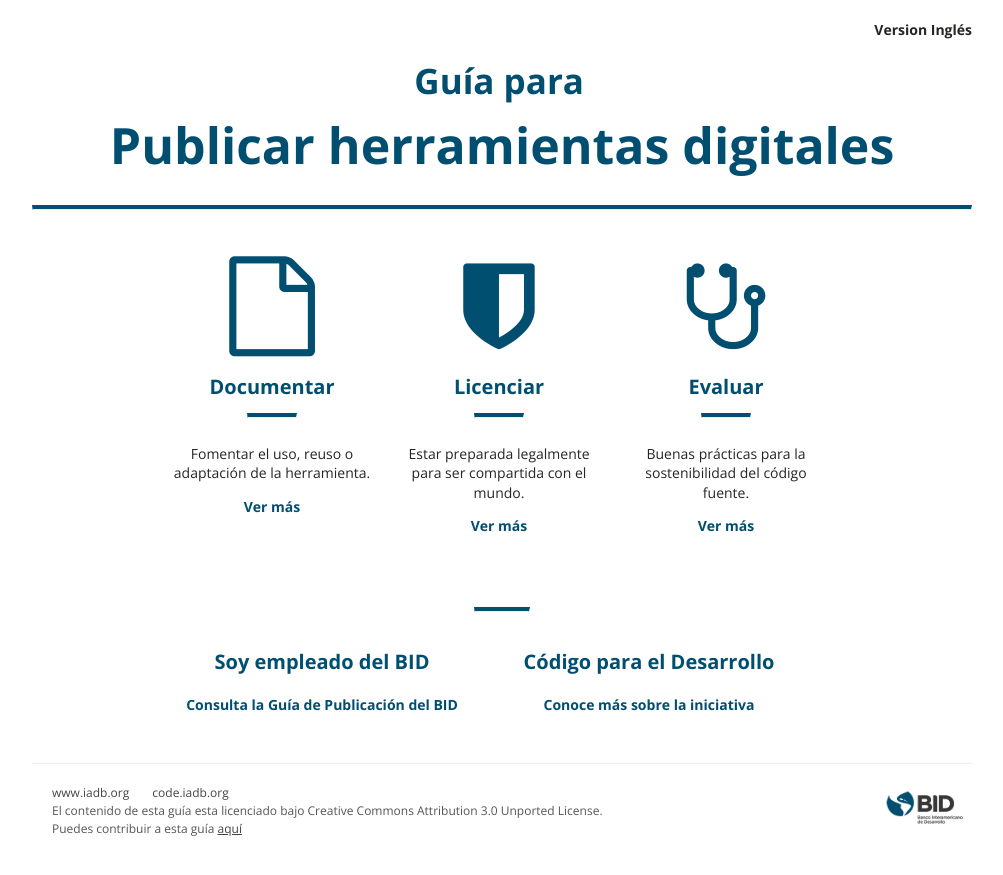
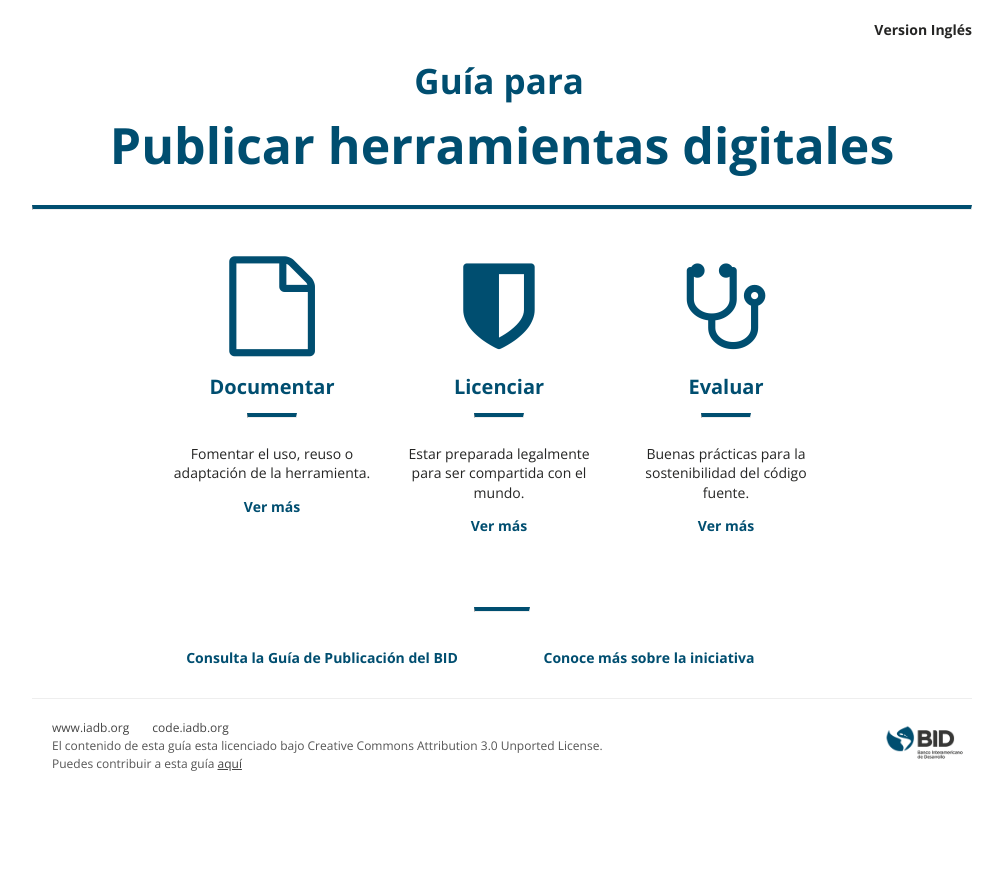
Before and after one commit to EL-BID/guia-de-publicacion, a Jekyll site: the page built from index.html, in a window 1280 px wide. Shown: the top 875 px of the page, without its empty margins (138-1141 px from the left). Built offline with Jekyll 4.4.1, drawn with Linux system fonts in a browser that asks for light colours.

Commit message:
cambio de links BID

```diff
--- a/index.html
+++ b/index.html
@@ -79,13 +79,10 @@
 <ul class="dualych see-more clearfix">
   <li>
 
-    <h3>Soy empleado del BID </h3>
-    <h4><a class="linkshome" href="./documents/pages/guia/">Consulta la Guía de Publicación del BID</a></h4>
+    <div class="links-down-home"><a class="linkshome" href="./documents/pages/guia/">Consulta la Guía de Publicación del BID</a></div>
   </li>
 
   <li>
-
-    <h3>Código para el Desarrollo</h3>
-    <h4><a class="linkshome" href="./documents/pages/about">Conoce más sobre la iniciativa</a></h4>
+    <div class="links-down-home"><a class="linkshome" href="./documents/pages/about">Conoce más sobre la iniciativa</a></div>
   </li>
 </ul>
```
